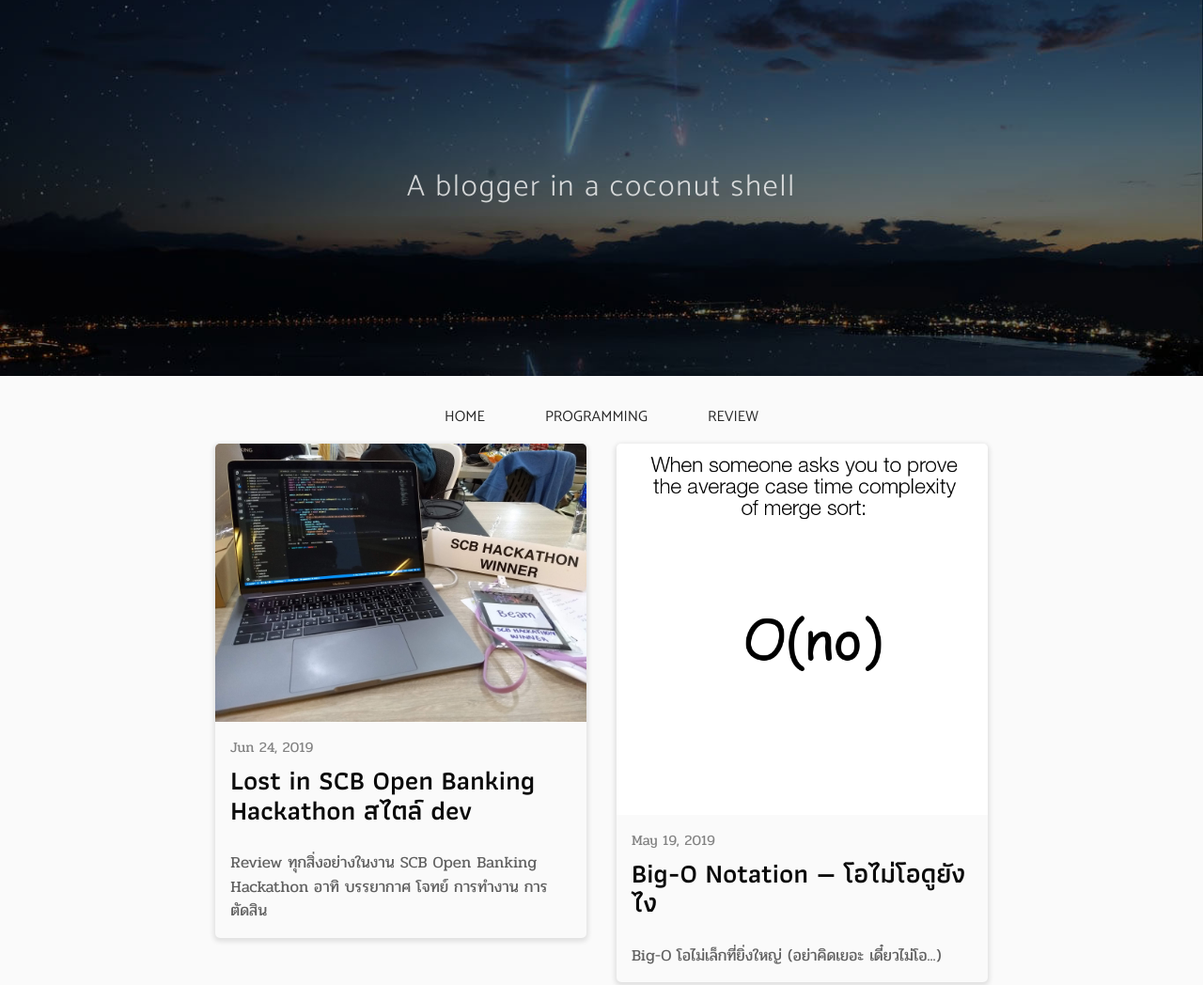
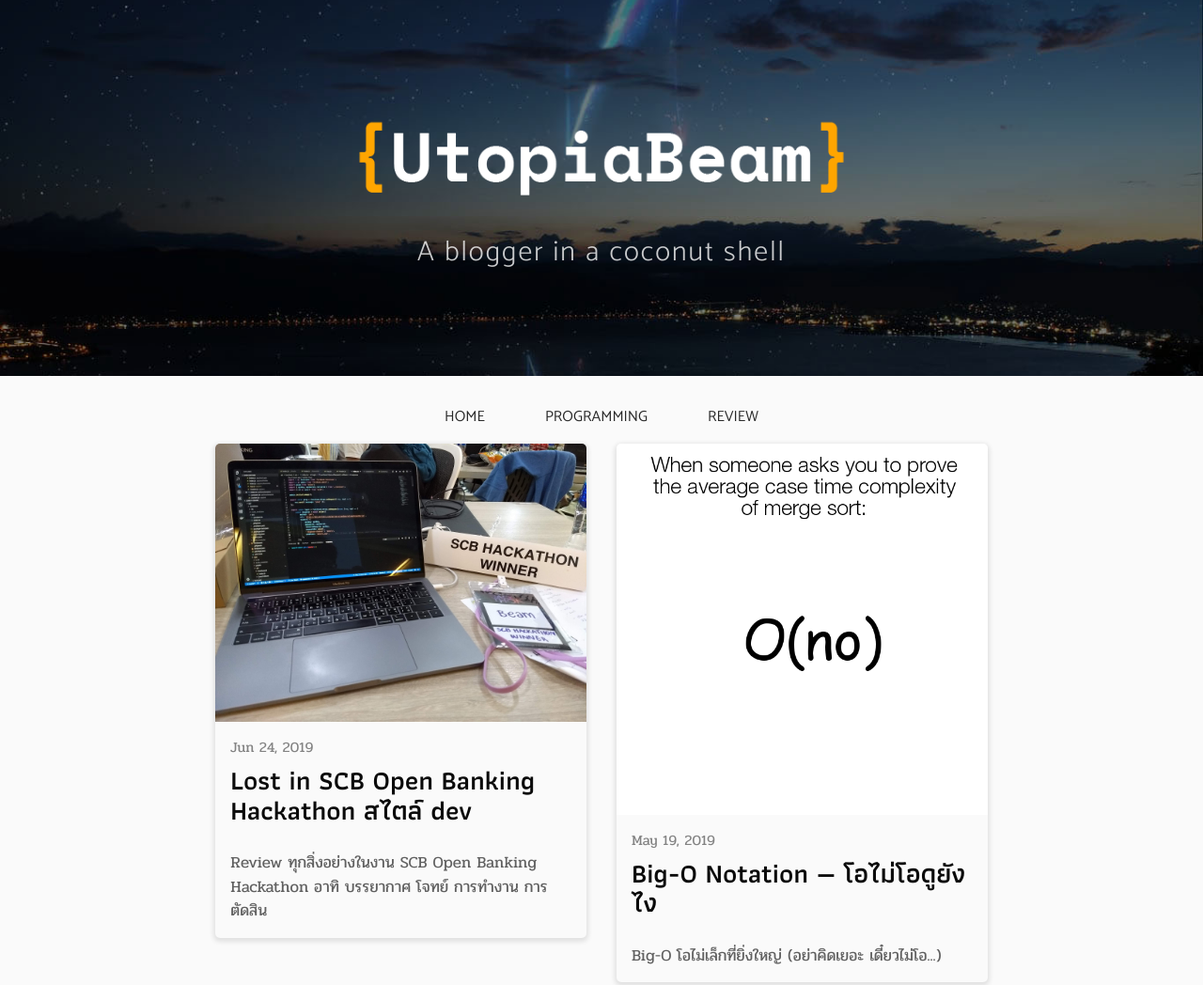
Before and after one commit to UtopiaBeam/blog.utopiabeam.dev, a Gatsby site: page / in a window 1280 px wide. Shown: the top 1048 px of the page at 94% size. Built offline with nearby package versions, Linux system fonts and the light colour scheme; Gatsby itself is replaced by a stand-in of ours; some packages are replaced by stand-ins of ours.

Commit message:
:bento: Add logo

```diff
--- a/src/components/Header.tsx
+++ b/src/components/Header.tsx
@@ -3,6 +3,7 @@ import Navbar from './Navbar';
 import { Flex, Heading } from 'rebass';
 import { useStaticQuery, graphql } from 'gatsby';
 import styled from 'styled-components';
+import logo from '../../static/logo.png';
 
 const Banner = styled(Flex)`
   background: url(../../bg.jpg) center center no-repeat;
@@ -38,11 +39,12 @@ export default () => {
         height={400}
         flexDirection="column"
       >
+        <img src={logo} alt="logo" width='550px' />
         <Heading
           textAlign="center"
           fontFamily="Catamaran, sans-serif"
           fontWeight={300}
-          fontSize={[20, 28, 32]}
+          fontSize={[20, 25, 30]}
           letterSpacing={2}
           color="rgba(250, 250, 250, 0.8)"
         >
```
Also changed, not shown: static/logo.png (added).
